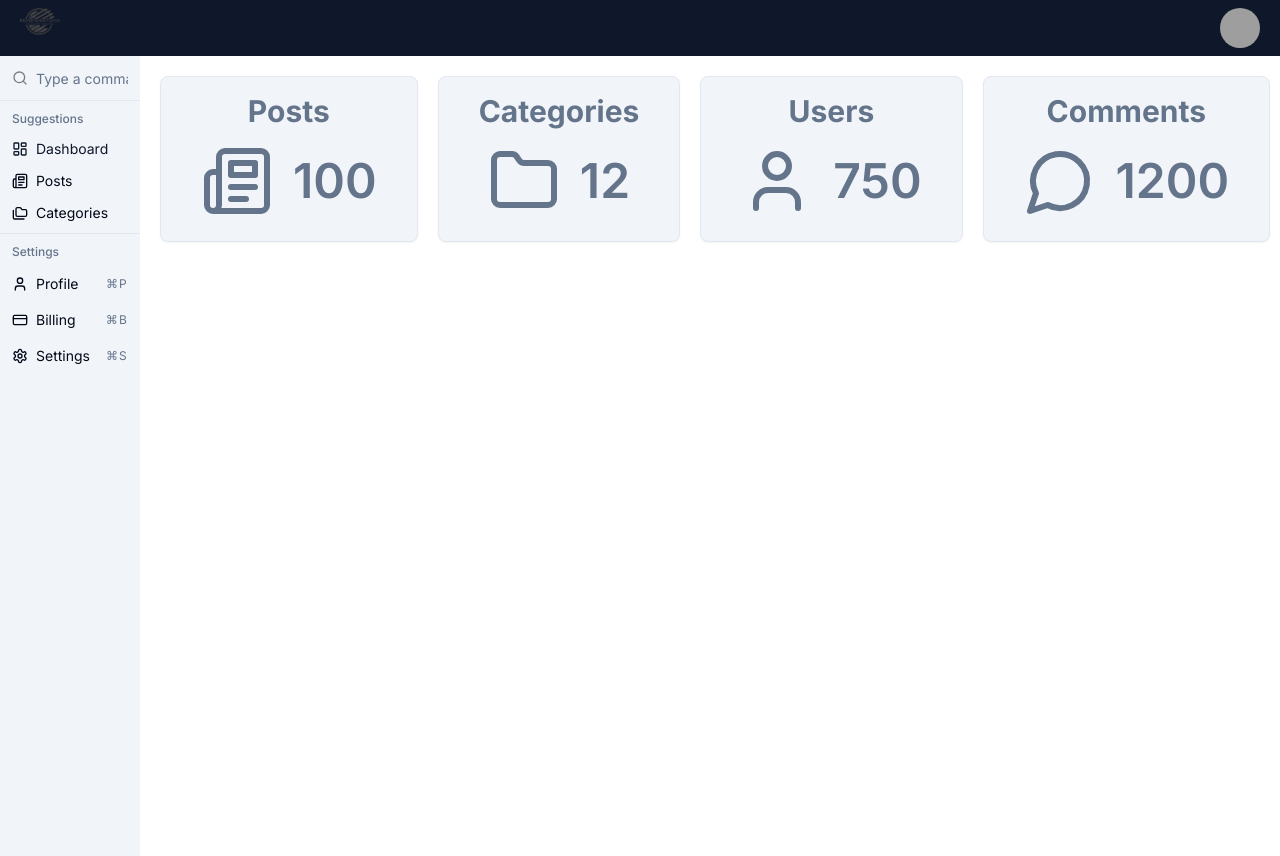
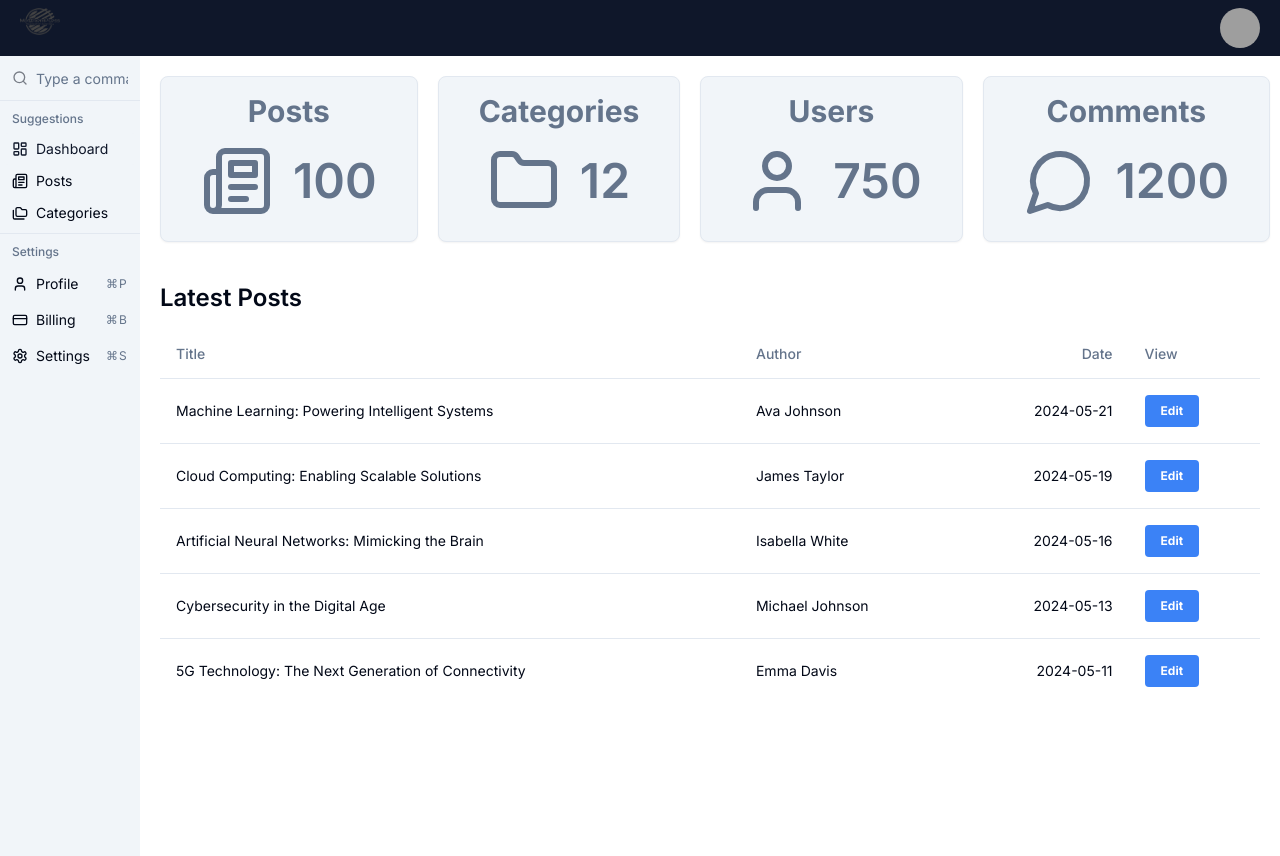
Before and after one commit to linuxguy467/matthempress-ui, a Next.js app: page / in a window 1280 px wide. Built offline with nearby package versions, Linux system fonts and the light colour scheme; grey boxes are pictures that could not be loaded.

Commit message:
add post data and table to posts table

```diff
--- a/app/page.tsx
+++ b/app/page.tsx
@@ -1,4 +1,5 @@
 import DashboardCard from '@/components/dashboard/DashboardCard';
+import PostsTable from '@/components/posts/PostsTable';
 import { Folder, MessageCircle, Newspaper, User } from 'lucide-react';
 
 export default function Home() {
@@ -26,6 +27,7 @@
           icon={<MessageCircle className='text-slate-500' size={72} />}
         />
       </div>
+      <PostsTable title='Latest Posts' limit={5} />
     </>
   );
 }
--- /dev/null
+++ b/components/posts/PostsTable.tsx
@@ -0,0 +1,72 @@
+import {
+  Table,
+  TableBody,
+  TableCaption,
+  TableCell,
+  TableHead,
+  TableHeader,
+  TableRow,
+} from '@/components/ui/table';
+import posts from '@/data/posts';
+import { Post } from '@/types/posts';
+import Link from 'next/link';
+
+interface PostTableProps {
+  limit?: number;
+  title?: string;
+}
+
+const PostsTable = ({ limit, title }: PostTableProps) => {
+  // Sort posts in descending order based on date
+  const sortedPosts: Post[] = [...posts].sort(
+    (a, b) => b.date.getTime() - a.date.getTime()
+  );
+
+  // Filter posts to limit
+  const filteredPosts = limit ? sortedPosts.slice(0, limit) : sortedPosts;
+
+  return (
+    <div className='mt-10'>
+      <h3 className='text-2xl mb-4 font-semibold'>{title ? title : 'Posts'}</h3>
+      <Table>
+        <TableCaption>A list of recent posts</TableCaption>
+        <TableHeader>
+          <TableRow>
+            <TableHead>Title</TableHead>
+            <TableHead className='hidden md:table-cell'>Author</TableHead>
+            <TableHead className='hidden md:table-cell text-right'>
+              Date
+            </TableHead>
+            <TableHead>View</TableHead>
+          </TableRow>
+        </TableHeader>
+        <TableBody>
+          {filteredPosts.map((post) => (
+            <TableRow key={post.id}>
+              <TableCell>{post.title}</TableCell>
+              <TableCell className='hidden md:table-cell'>
+                {post.author}
+              </TableCell>
+              <TableCell className='hidden md:table-cell text-right'>
+                {`${post.date.getFullYear()}-${new String(
+                  post.date.getMonth() + 1
+                ).padStart(2, '0')}-${new String(
+                  post.date.getDate() + 1
+                ).padStart(2, '0')}`}
+              </TableCell>
+              <TableCell>
+                <Link href={`/posts/edit/${post.id}`}>
+                  <button className='bg-blue-500 hover:bg-blue-700 text-white font-bold py-2 px-4 rounded text-xs'>
+                    Edit
+                  </button>
+                </Link>
+              </TableCell>
+            </TableRow>
+          ))}
+        </TableBody>
+      </Table>
+    </div>
+  );
+};
+
+export default PostsTable;
--- /dev/null
+++ b/components/ui/table.tsx
@@ -0,0 +1,117 @@
+import * as React from 'react';
+
+import { cn } from '@/lib/utils';
+
+const Table = React.forwardRef<
+  HTMLTableElement,
+  React.HTMLAttributes<HTMLTableElement>
+>(({ className, ...props }, ref) => (
+  <div className='relative w-full overflow-auto'>
+    <table
+      ref={ref}
+      className={cn('w-full caption-bottom text-sm', className)}
+      {...props}
+    />
+  </div>
+));
+Table.displayName = 'Table';
+
+const TableHeader = React.forwardRef<
+  HTMLTableSectionElement,
+  React.HTMLAttributes<HTMLTableSectionElement>
+>(({ className, ...props }, ref) => (
+  <thead ref={ref} className={cn('[&_tr]:border-b', className)} {...props} />
+));
+TableHeader.displayName = 'TableHeader';
+
+const TableBody = React.forwardRef<
+  HTMLTableSectionElement,
+  React.HTMLAttributes<HTMLTableSectionElement>
+>(({ className, ...props }, ref) => (
+  <tbody
+    ref={ref}
+    className={cn('[&_tr:last-child]:border-0', className)}
+    {...props}
+  />
+));
+TableBody.displayName = 'TableBody';
+
+const TableFooter = React.forwardRef<
+  HTMLTableSectionElement,
+  React.HTMLAttributes<HTMLTableSectionElement>
+>(({ className, ...props }, ref) => (
+  <tfoot
+    ref={ref}
+    className={cn(
+      'border-t bg-muted/50 font-medium [&>tr]:last:border-b-0',
+      className
+    )}
+    {...props}
+  />
+));
+TableFooter.displayName = 'TableFooter';
+
+const TableRow = React.forwardRef<
+  HTMLTableRowElement,
+  React.HTMLAttributes<HTMLTableRowElement>
+>(({ className, ...props }, ref) => (
+  <tr
+    ref={ref}
+    className={cn(
+      'border-b transition-colors hover:bg-muted/50 data-[state=selected]:bg-muted',
+      className
+    )}
+    {...props}
+  />
+));
+TableRow.displayName = 'TableRow';
+
+const TableHead = React.forwardRef<
+  HTMLTableCellElement,
+  React.ThHTMLAttributes<HTMLTableCellElement>
+>(({ className, ...props }, ref) => (
+  <th
+    ref={ref}
+    className={cn(
+      'h-12 px-4 text-left align-middle font-medium text-muted-foreground [&:has([role=checkbox])]:pr-0',
+      className
+    )}
+    {...props}
+  />
+));
+TableHead.displayName = 'TableHead';
+
+const TableCell = React.forwardRef<
+  HTMLTableCellElement,
+  React.TdHTMLAttributes<HTMLTableCellElement>
+>(({ className, ...props }, ref) => (
+  <td
+    ref={ref}
+    className={cn('p-4 align-middle [&:has([role=checkbox])]:pr-0', className)}
+    {...props}
+  />
+));
+TableCell.displayName = 'TableCell';
+
+const TableCaption = React.forwardRef<
+  HTMLTableCaptionElement,
+  React.HTMLAttributes<HTMLTableCaptionElement>
+>(({ className, ...props }, ref) => (
+  <caption
+    ref={ref}
+    className={cn('mt-4 text-sm text-muted-foreground', className)}
+    // {...props}
+  />
+));
+TableCaption.displayName = 'TableCaption';
+
+export {
+  Table,
+  TableHeader,
+  TableBody,
+  TableFooter,
+  TableHead,
+  TableRow,
+  TableCell,
+  TableCaption,
+};
--- /dev/null
+++ b/data/posts.ts
@@ -0,0 +1,172 @@
+import { Post } from '@/types/posts';
+
+const posts: Post[] = [
+  {
+    id: '1',
+    title: 'The Rise of Artificial Intelligence',
+    body: 'Artificial Intelligence (AI) is revolutionizing various industries...',
+    author: 'John Doe',
+    date: new Date('2024-05-01'),
+    comments: [
+      { id: '1', text: 'Great introduction!', username: 'Jane' },
+      {
+        id: '2',
+        text: 'Looking forward to more posts on this topic.',
+        username: 'Alex',
+      },
+    ],
+  },
+  {
+    id: '2',
+    title: 'Quantum Computing: A New Era of Computing',
+    body: 'Quantum computing holds the potential to solve problems...',
+    author: 'Emily Smith',
+    date: new Date('2024-04-28'),
+    comments: [
+      { id: '1', text: 'Fascinating read!', username: 'Mark' },
+      {
+        id: '2',
+        text: 'I have some questions about quantum algorithms.',
+        username: 'Sarah',
+      },
+    ],
+  },
+  {
+    id: '3',
+    title: 'Blockchain: Transforming Industries',
+    body: 'Blockchain technology is disrupting traditional industries...',
+    author: 'David Johnson',
+    date: new Date('2024-05-03'),
+    comments: [
+      { id: '1', text: 'Blockchain has immense potential!', username: 'Lucy' },
+      {
+        id: '2',
+        text: "I'm curious about its scalability.",
+        username: 'Michael',
+      },
+    ],
+  },
+  {
+    id: '4',
+    title: 'The Future of Augmented Reality',
+    body: 'Augmented Reality (AR) is changing the way we interact...',
+    author: 'Sophia Williams',
+    date: new Date('2024-05-05'),
+    comments: [
+      { id: '1', text: 'AR applications are amazing!', username: 'Grace' },
+      {
+        id: '2',
+        text: "Can't wait to see AR integrated into everyday life.",
+        username: 'Jack',
+      },
+    ],
+  },
+  {
+    id: '5',
+    title: 'The Internet of Things (IoT): Connecting Everything',
+    body: 'The Internet of Things (IoT) is creating interconnected...',
+    author: 'Andrew Brown',
+    date: new Date('2024-05-08'),
+    comments: [
+      {
+        id: '1',
+        text: 'IoT has huge potential for smart homes.',
+        username: 'Olivia',
+      },
+      {
+        id: '2',
+        text: 'Security concerns need to be addressed.',
+        username: 'William',
+      },
+    ],
+  },
+  {
+    id: '6',
+    title: '5G Technology: The Next Generation of Connectivity',
+    body: '5G technology promises faster speeds and lower latency...',
+    author: 'Emma Davis',
+    date: new Date('2024-05-10'),
+    comments: [
+      {
+        id: '1',
+        text: 'Excited for the possibilities with 5G.',
+        username: 'Sophie',
+      },
+      {
+        id: '2',
+        text: 'Hope it improves rural connectivity too.',
+        username: 'Ethan',
+      },
+    ],
+  },
+  {
+    id: '7',
+    title: 'Cybersecurity in the Digital Age',
+    body: 'As technology advances, cybersecurity becomes...',
+    author: 'Michael Johnson',
+    date: new Date('2024-05-12'),
+    comments: [
+      {
+        id: '1',
+        text: 'Cybersecurity is crucial for protecting data.',
+        username: 'Ava',
+      },
+      { id: '2', text: 'Continuous monitoring is key.', username: 'Noah' },
+    ],
+  },
+  {
+    id: '8',
+    title: 'Artificial Neural Networks: Mimicking the Brain',
+    body: 'Artificial Neural Networks (ANNs) are inspired by the...',
+    author: 'Isabella White',
+    date: new Date('2024-05-15'),
+    comments: [
+      {
+        id: '1',
+        text: 'ANNs have applications in various fields.',
+        username: 'Liam',
+      },
+      {
+        id: '2',
+        text: 'Training them requires a lot of data.',
+        username: 'Mia',
+      },
+    ],
+  },
+  {
+    id: '9',
+    title: 'Cloud Computing: Enabling Scalable Solutions',
+    body: 'Cloud computing provides on-demand access to computing...',
+    author: 'James Taylor',
+    date: new Date('2024-05-18'),
+    comments: [
+      {
+        id: '1',
+        text: 'Cloud computing has transformed IT.',
+        username: 'Harper',
+      },
+      {
+        id: '2',
+        text: 'Concerned about data privacy in the cloud.',
+        username: 'Logan',
+      },
+    ],
+  },
+  {
+    id: '10',
+    title: 'Machine Learning: Powering Intelligent Systems',
+    body: 'Machine Learning (ML) algorithms enable computers...',
+    author: 'Ava Johnson',
+    date: new Date('2024-05-20'),
+    comments: [
+      { id: '1', text: 'ML is reshaping industries.', username: 'Emma' },
+      {
+        id: '2',
+        text: "I'm interested in reinforcement learning.",
+        username: 'Daniel',
+      },
+    ],
+  },
+];
+
+export default posts;
--- /dev/null
+++ b/types/posts.ts
@@ -0,0 +1,14 @@
+export interface Post {
+  id: string;
+  title: string;
+  body: string;
+  author: string;
+  date: Date;
+  comments: PostComment[];
+}
+
+export interface PostComment {
+  id: string;
+  text: string;
+  username: string;
+}
```
